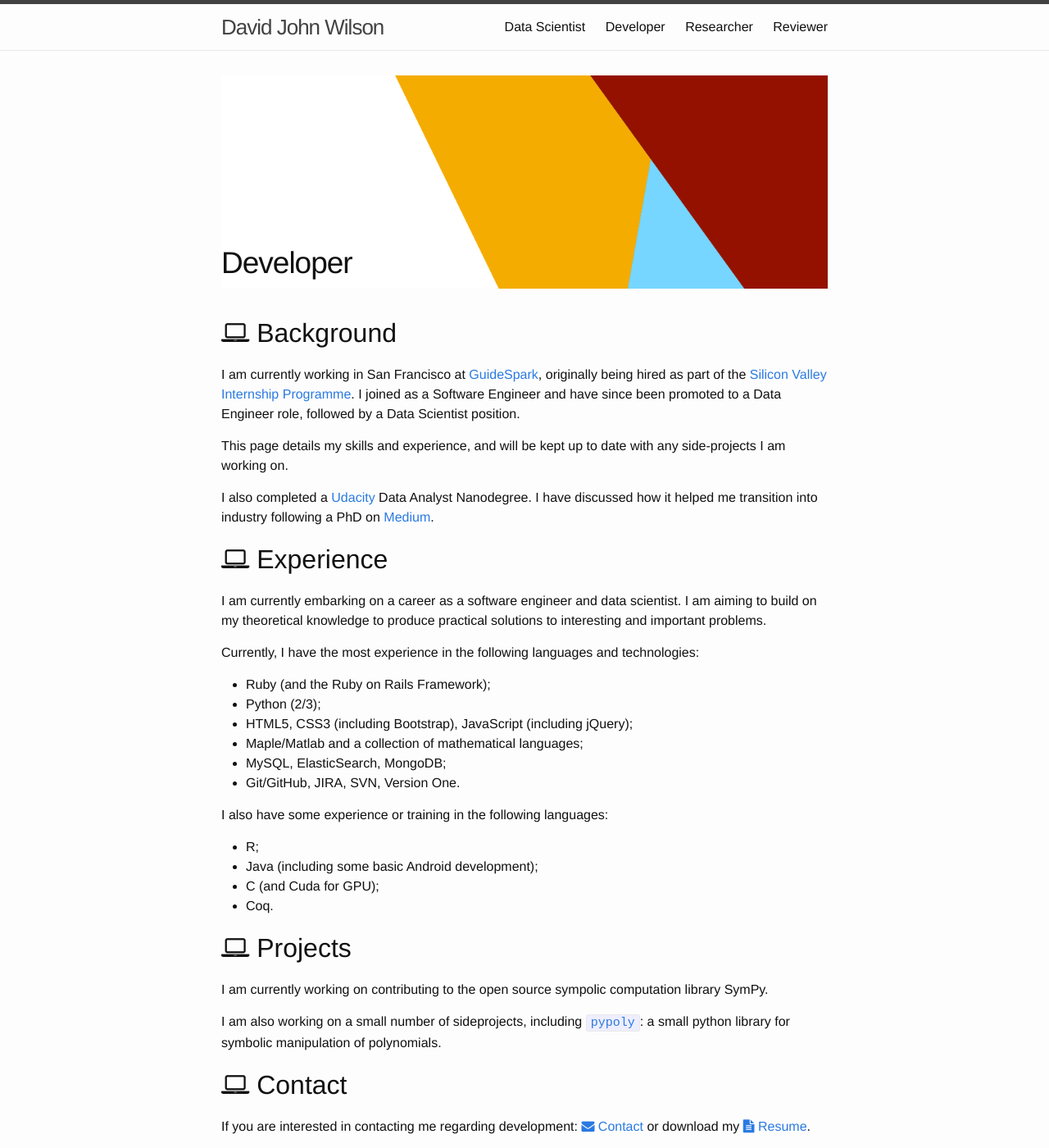
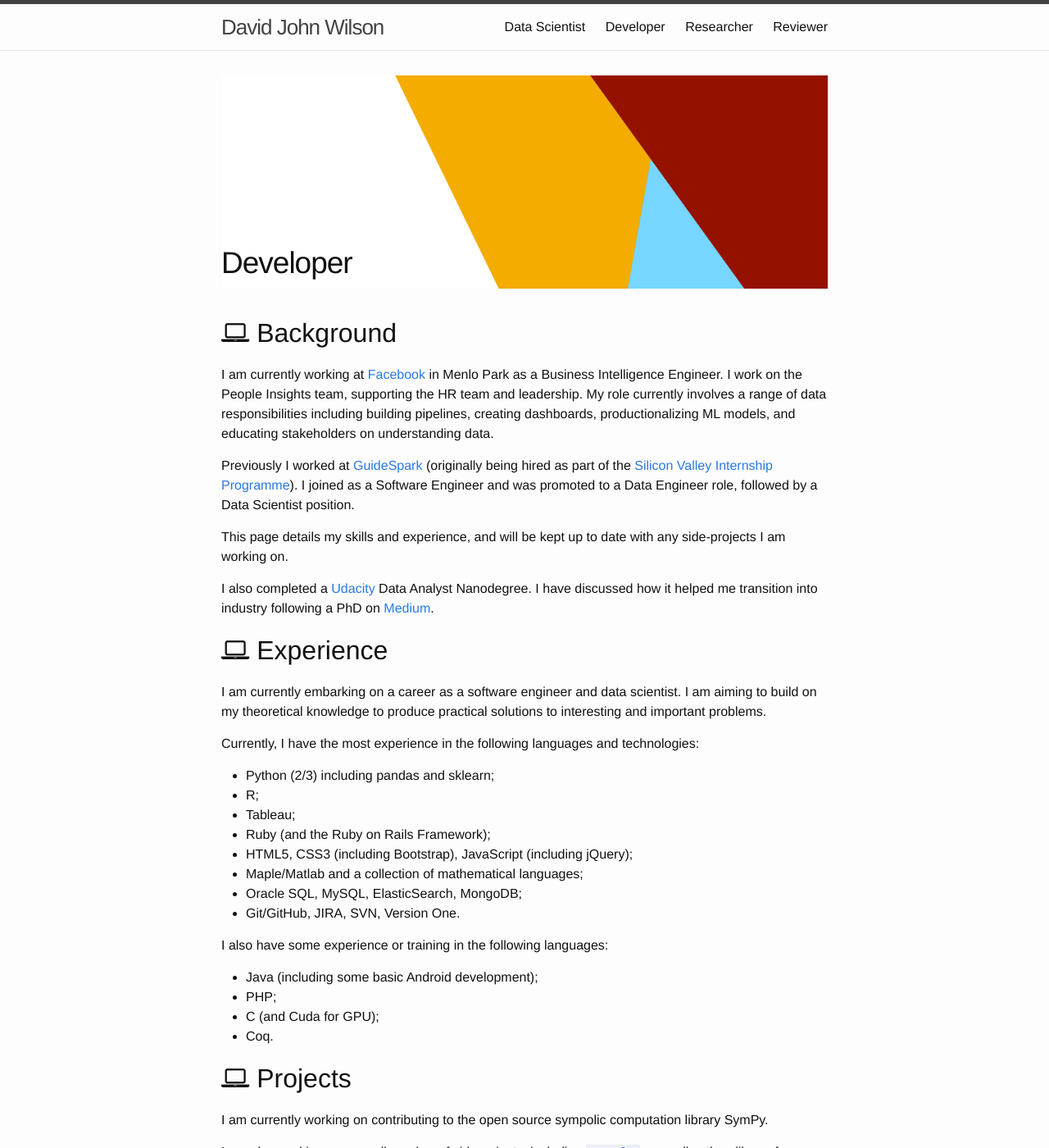
Before and after one commit to Davidjohnwilson/davidjohnwilson.github.io, a Jekyll site: the page built from developer.md, in a window 1280 px wide and 1400 px high. Shown: the whole window at 82% size. Built offline with Jekyll 4.4.1, drawn with Linux system fonts in a browser that asks for light colours; nearby versions of some CDN libraries.

Commit message:
Updating developer page with Facebook job info

```diff
--- a/developer.md
+++ b/developer.md
@@ -6,7 +6,9 @@ permalink: /developer/
 
 ## <i class="fa fa-laptop"></i> Background
 
-I am currently working in San Francisco at [GuideSpark](http://www.guidespark.com), originally being hired as part of the [Silicon Valley Internship Programme](http://www.siliconvalleyinternship.com/). I joined as a Software Engineer and have since been promoted to a Data Engineer role, followed by a Data Scientist position.
+I am currently working at [Facebook](http://www.facebook.com/careers) in Menlo Park as a Business Intelligence Engineer. I work on the People Insights team, supporting the HR team and leadership. My role currently involves a range of data responsibilities including building pipelines, creating dashboards, productionalizing ML models, and educating stakeholders on understanding data.
+
+Previously I worked at [GuideSpark](http://www.guidespark.com) (originally being hired as part of the [Silicon Valley Internship Programme](http://www.siliconvalleyinternship.com/)). I joined as a Software Engineer and was promoted to a Data Engineer role, followed by a Data Scientist position.
 
 This page details my skills and experience, and will be kept up to date with any side-projects I am working on.
 
@@ -19,18 +21,20 @@ I am currently embarking on a career as a software engineer and data scientist.
 
 Currently, I have the most experience in the following languages and technologies:
 
+* Python (2/3) including pandas and sklearn;
+* R;
+* Tableau;
 * Ruby (and the Ruby on Rails Framework);
-* Python (2/3);
 * HTML5, CSS3 (including Bootstrap), JavaScript (including jQuery);
 * Maple/Matlab and a collection of mathematical languages;
-* MySQL, ElasticSearch, MongoDB;
+* Oracle SQL, MySQL, ElasticSearch, MongoDB;
 * Git/GitHub, JIRA, SVN, Version One.
 
 
 I also have some experience or training in the following languages:
 
-* R;
 * Java (including some basic Android development);
+* PHP;
 * C (and Cuda for GPU);
 * Coq.
 
```
